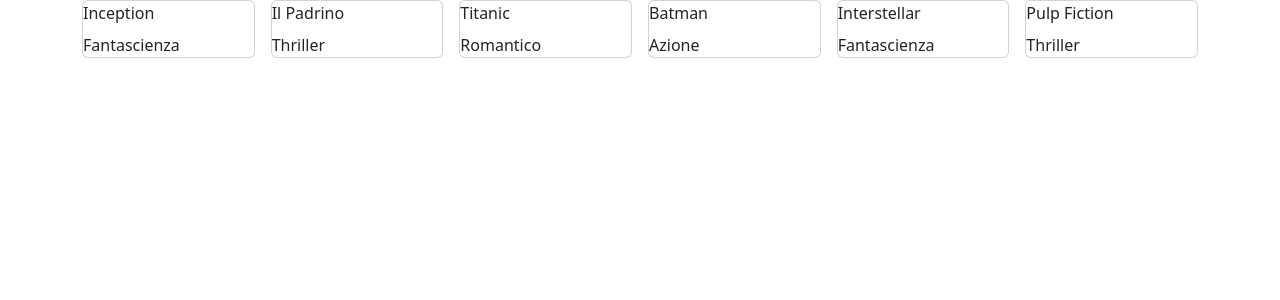
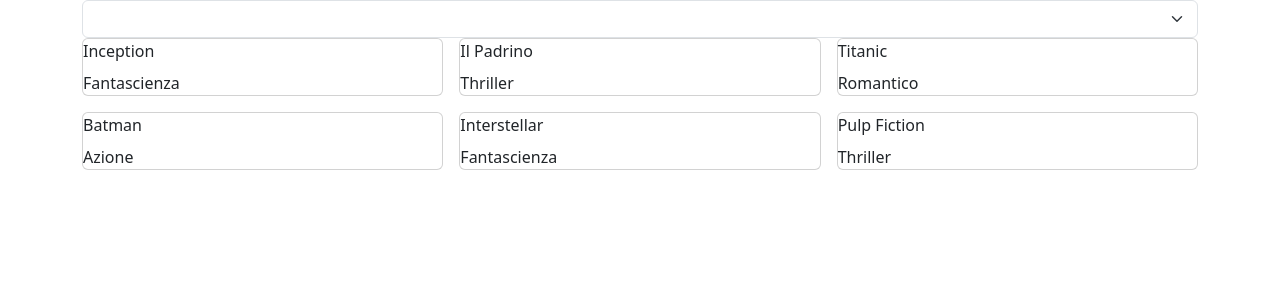
Before and after one commit to lucioacri/react-movie-filter, a React (Vite) app: page / in a window 1280 px wide. Shown: the top 300 px of the page. Built offline with nearby package versions, Linux system fonts and the light colour scheme.

Commit message:
add filters

```diff
--- a/src/App.jsx
+++ b/src/App.jsx
@@ -1,4 +1,4 @@
-import { useState } from "react";
+import { useEffect, useState } from "react";
 
 function App() {
   const filmsArray = [
@@ -10,12 +10,40 @@
     { title: "Pulp Fiction", genre: "Thriller" },
   ];
 
+  const [selectFilter, setSelectFilter] = useState("");
+  const [filteredFilms, setFilteredFilms] = useState(filmsArray);
+
+  useEffect(() => {
+    if (selectFilter === "") {
+      setFilteredFilms(filmsArray);
+    } else {
+      const newFilteredFilms = filmsArray.filter(
+        (film) => film.genre === selectFilter
+      );
+      setFilteredFilms(newFilteredFilms);
+    }
+  }, [selectFilter]);
+
   return (
     <main>
       <div className="container">
+        <div className="row">
+          <div className="col">
+            <select
+              className="form-select"
+              value={selectFilter}
+              onChange={(e) => setSelectFilter(e.target.value)}
+            >
+              <option value=""></option>
+              {filmsArray.map((film, index) => (
+                <option key={index}>{film.genre}</option>
+              ))}
+            </select>
+          </div>
+        </div>
         <div className="row g-3">
-          {filmsArray.map((film) => (
-            <div className="col">
+          {filteredFilms.map((film, index) => (
+            <div className="col-4" key={index}>
               <div className="card">
                 <div className="card-title">{film.title}</div>
                 <div className="card-content">{film.genre}</div>
```
